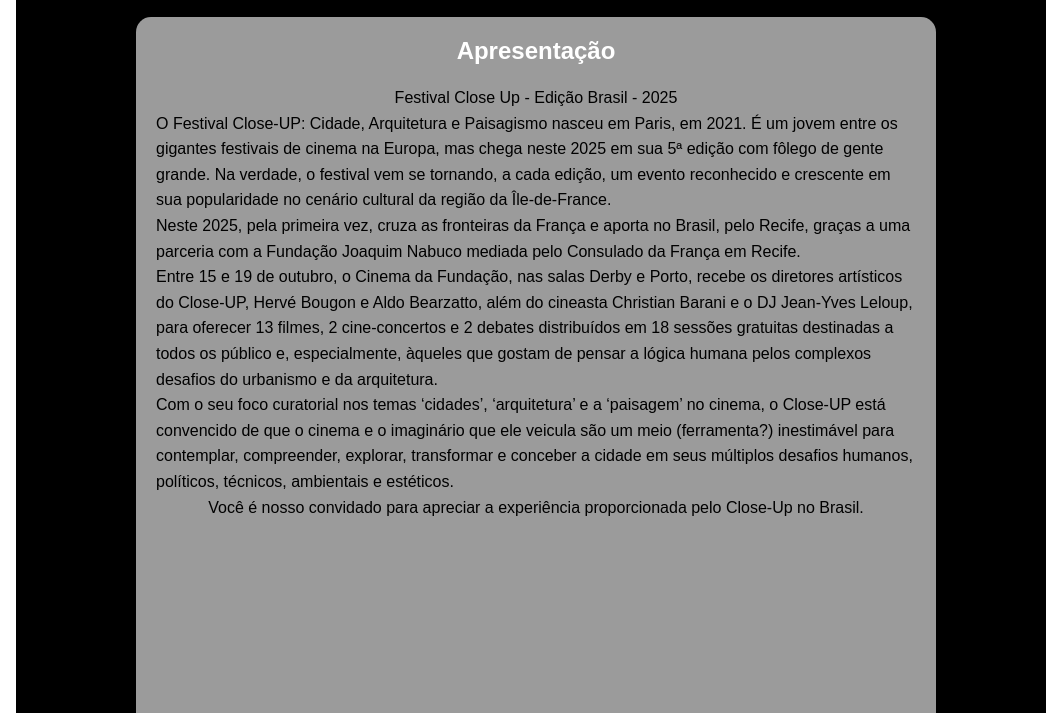
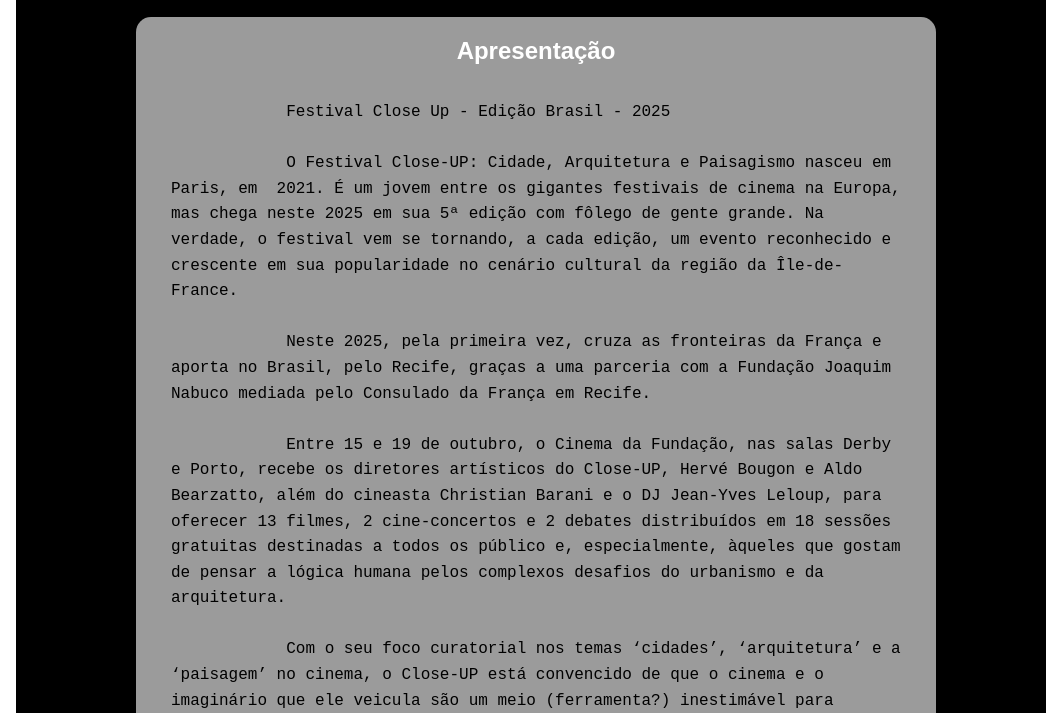
Before and after one commit to andrefilipecosta/SiteEventoCinema, a plain HTML site: page index.html in a window 1280 px wide. Shown: the part 643-1356 px from the top of the page, 234-1280 px from the left. Drawn offline with Linux system fonts and the light colour scheme.

Commit message:
atualizando os links e texto de apresentação

```diff
--- a/index.html
+++ b/index.html
@@ -27,9 +27,9 @@
         <div class="menu_ingressos">
           <a href="ingressos.html">INGRESSOS</a>
           <div class="sub_links">
-            <a href="derby.html">DERBY</a>
+            <a href="https://www.sympla.com.br/evento/close-up-brasil-2025-derby/3154488">DERBY</a>
             <span>|</span>
-            <a href="porto.html">PORTO</a>
+            <a href="https://www.sympla.com.br/evento/close-up-brasil-2025-porto/3154619?_gl=1*1qv8xs2*_gcl_au*NTU2MjM5OTIyLjE3NTYyNDgyMjY.*_ga*MTEyMjM1NTk3NS4xNzU2MjQ4MjI2*_ga_KXH10SQTZF*czE3NTk2NjE5NTUkbzMkZzEkdDE3NTk2NjI4OTEkajUyJGwwJGgyODc2MTI2NzE">PORTO</a>
           </div>
         </div>
       </div>
@@ -42,7 +42,7 @@
 
           <a href="https://x.com/CinemaFundaj?ref_src=twsrc%5Egoogle%7Ctwcamp%5Eserp%7Ctwgr%5Eauthor" target="_blank" aria-label="twitter"> <img src="assets/icones/ICONE TWITTER.png" alt="logo twitter"></a>
 
-          <a href="https://google.com" target="_blank" aria-label="youtube"> <img src="assets/icones/ICONE YOUTUBE.png" alt="logo youitube"></a>
+          <a href="https://www.youtube.com/watch?v=Im6YoHcNDTs" target="_blank" aria-label="youtube"> <img src="assets/icones/ICONE YOUTUBE.png" alt="logo youitube"></a>
         </div>
         <nav>
           <ul>
@@ -73,22 +73,20 @@
       <div class="conteudo_bloco">
         <div class="conteudo">
           <h2>Apresentação</h2>
-          <p>
-            <p> Festival Close Up - Edição Brasil - 2025</p>
+          <pre>
+            Festival Close Up - Edição Brasil - 2025
 
-            <p>O Festival Close-UP: Cidade, Arquitetura e Paisagismo nasceu em Paris, em  2021. É um jovem entre os gigantes festivais de cinema na Europa, mas chega neste 2025 em sua 5ª edição com fôlego de gente grande. Na verdade, o festival vem se tornando, a cada edição, um evento reconhecido e crescente em sua popularidade no cenário cultural da região da Île-de-France. </p>
+            O Festival Close-UP: Cidade, Arquitetura e Paisagismo nasceu em Paris, em  2021. É um jovem entre os gigantes festivais de cinema na Europa, mas chega neste 2025 em sua 5ª edição com fôlego de gente grande. Na verdade, o festival vem se tornando, a cada edição, um evento reconhecido e crescente em sua popularidade no cenário cultural da região da Île-de-France.
 
-            <p>Neste 2025, pela primeira vez, cruza as fronteiras da França e aporta no Brasil, pelo Recife, graças a uma parceria com a Fundação Joaquim Nabuco mediada pelo Consulado da França em Recife.
+            Neste 2025, pela primeira vez, cruza as fronteiras da França e aporta no Brasil, pelo Recife, graças a uma parceria com a Fundação Joaquim Nabuco mediada pelo Consulado da França em Recife.
 
-            </p>
-            <p>Entre 15 e 19 de outubro, o Cinema da Fundação, nas salas Derby e Porto, recebe os diretores artísticos do Close-UP, Hervé Bougon e Aldo Bearzatto, além do cineasta Christian Barani e o DJ Jean-Yves Leloup, para oferecer 13 filmes, 2 cine-concertos e 2 debates distribuídos em 18 sessões gratuitas destinadas a todos os público e, especialmente, àqueles que gostam de pensar a lógica humana pelos complexos desafios do urbanismo e da arquitetura.
-            </p>
+            Entre 15 e 19 de outubro, o Cinema da Fundação, nas salas Derby e Porto, recebe os diretores artísticos do Close-UP, Hervé Bougon e Aldo Bearzatto, além do cineasta Christian Barani e o DJ Jean-Yves Leloup, para oferecer 13 filmes, 2 cine-concertos e 2 debates distribuídos em 18 sessões gratuitas destinadas a todos os público e, especialmente, àqueles que gostam de pensar a lógica humana pelos complexos desafios do urbanismo e da arquitetura.
 
-            <p>Com o seu foco curatorial nos temas ‘cidades’, ‘arquitetura’ e a ‘paisagem’ no cinema, o Close-UP está convencido de que o cinema e o imaginário que ele veicula são um meio (ferramenta?) inestimável para contemplar, compreender, explorar, transformar e conceber a cidade em seus múltiplos desafios humanos, políticos, técnicos, ambientais e estéticos. </p>
+            Com o seu foco curatorial nos temas ‘cidades’, ‘arquitetura’ e a ‘paisagem’ no cinema, o Close-UP está convencido de que o cinema e o imaginário que ele veicula são um meio (ferramenta?) inestimável para contemplar, compreender, explorar, transformar e conceber a cidade em seus múltiplos desafios humanos, políticos, técnicos, ambientais e estéticos.
 
-            <p>Você é nosso convidado para apreciar a experiência proporcionada pelo Close-Up no Brasil.</p>
+            Você é nosso convidado para apreciar a experiência proporcionada pelo Close-Up no Brasil.
 
-          </p>
+          </pre>
         </div>
       </div>
     </div>
--- a/styles/styles.css
+++ b/styles/styles.css
@@ -55,6 +55,7 @@ html, body {
     gap: 40px;
     align-items: flex-start;
 }
+
 
 /* LATERAL agrupando navegação extra e sidebar */
 .lateral {
@@ -242,6 +243,18 @@ html, body {
     align-items: center;
 }
 
+.conteudo pre {
+  white-space: pre-wrap; /* Mantém quebras de linha e espaços */
+
+  font-size: 16px;
+  line-height: 1.6;
+
+  padding: 15px;
+
+  border-radius: 5px;
+}
+
+
 /* TEXTO */
 .conteudo {
     padding: 20px;
```
Also changed, not shown: filmes.html (+3 -3 lines), participantes.html (+3 -3 lines), programacao.html (+3 -3 lines).
